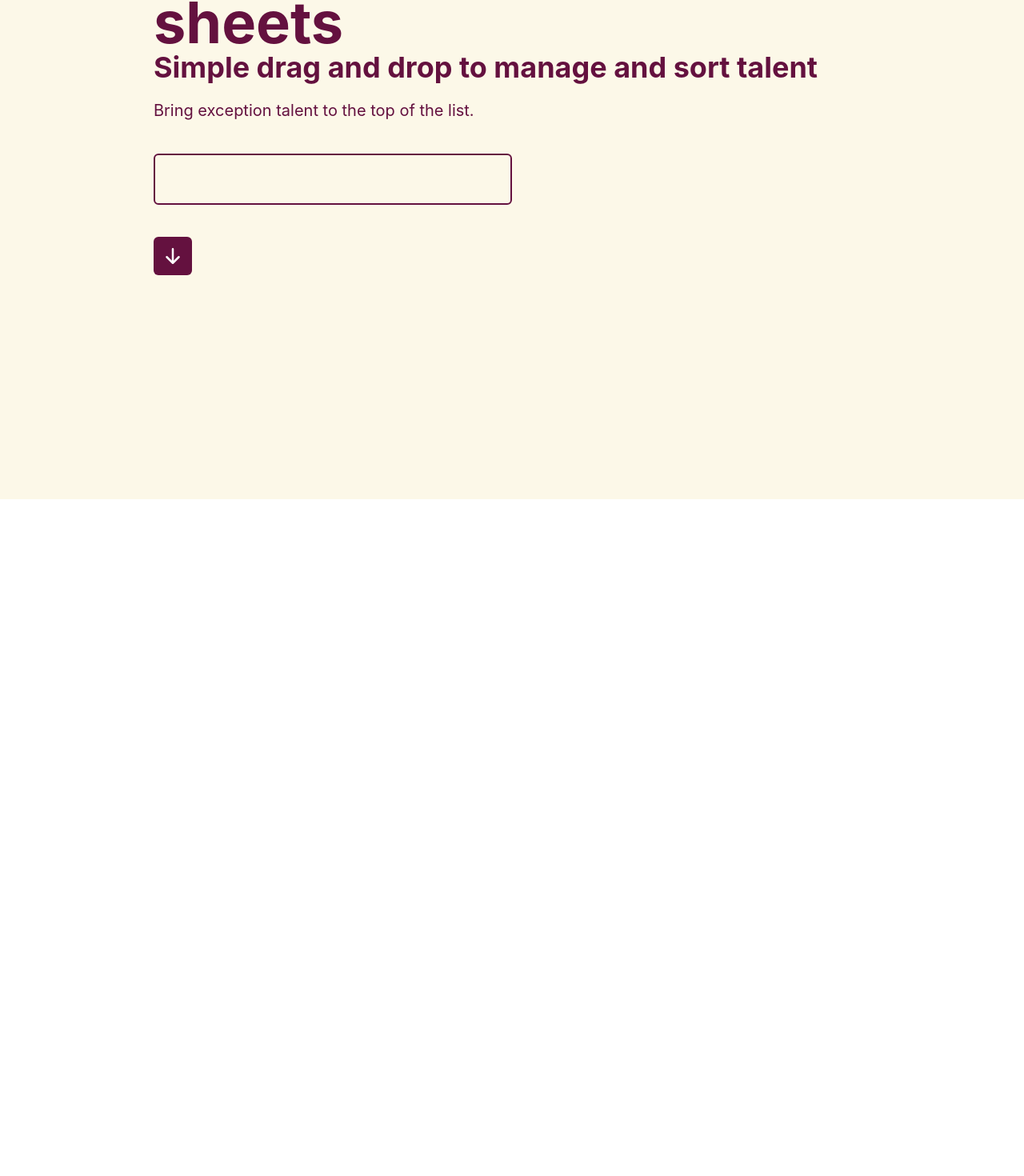
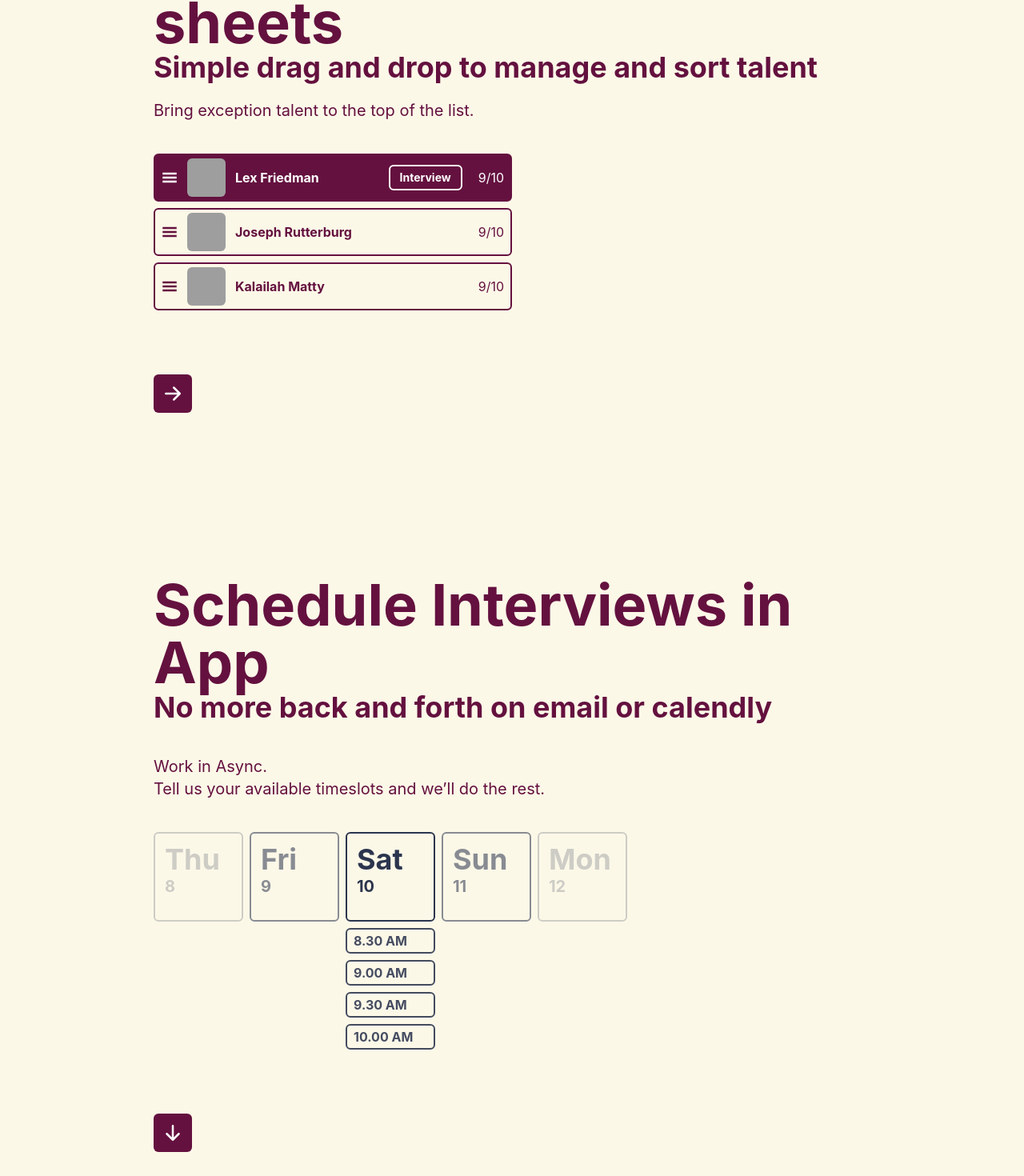
Before and after one commit to hassanhamza930/wave_hr, a React (Create React App) app: page / in a window 1280 px wide. Shown: the part 2664-4134 px from the top of the page at 80% size. Before the commit the page ends 3288 px from the top, so only its background shows below. Built offline with nearby package versions, Linux system fonts and the light colour scheme; grey boxes are pictures that could not be loaded.

Commit message:
Quick Landing Page Sprint.

```diff
--- a/public/index.html
+++ b/public/index.html
@@ -2,12 +2,12 @@
 <html lang="en">
   <head>
     <meta charset="utf-8" />
-    <link rel="icon" href="%PUBLIC_URL%/favicon.ico" />
+    <link rel="icon" href="%PUBLIC_URL%/logo.svg" />
     <meta name="viewport" content="width=device-width, initial-scale=1" />
     <meta name="theme-color" content="#000000" />
     <meta
       name="description"
-      content="Web site created using create-react-app"
+      content="Hiring software for the startup"
     />
     <link rel="apple-touch-icon" href="%PUBLIC_URL%/logo192.png" />
     <!--
@@ -24,7 +24,7 @@
       work correctly both with client-side routing and a non-root public URL.
       Learn how to configure a non-root public URL by running `npm run build`.
     -->
-    <title>React App</title>
+    <title>Wave HR</title>
   </head>
   <body>
     <noscript>You need to enable JavaScript to run this app.</noscript>
--- a/src/pages/landingPage/components/sayGoodByeToExcelSheet.tsx
+++ b/src/pages/landingPage/components/sayGoodByeToExcelSheet.tsx
@@ -1,17 +1,74 @@
-import { BsArrowDownShort } from "react-icons/bs";
+import { BsArrowRightShort } from "react-icons/bs";
+import { GiHamburgerMenu } from "react-icons/gi";
+import { motion } from 'framer-motion';
+
+interface CandidateRowInputs {
+    name: string,
+    score: string,
+    delay?: number
+}
+
+function CandidateRowHollow(props: CandidateRowInputs) {
+    return (
+        <motion.div
+            initial="hidden"
+            whileInView="visible"
+            viewport={{ once: true }}
+            transition={{ duration: props.delay }}
+            variants={{
+                visible: { opacity: 1 },
+                hidden: { opacity: 0 }
+            }}
+            className="flex flex-row text-purple hover:text-white hover:bg-purple justify-between items-center w-2/4 px-2 py-1 rounded-md border-[2px] border-purple">
+
+            <div className="flex flex-row justify-center items-center gap-3">
+                <GiHamburgerMenu className="color-purple" size={20} />
+                <div className="h-12 w-12 bg-purple rounded-md bg-cover bg-center bg-[url('https://images.unsplash.com/photo-1573496359142-b8d87734a5a2?ixlib=rb-1.2.1&ixid=MnwxMjA3fDB8MHxwaG90by1wYWdlfHx8fGVufDB8fHx8&auto=format&fit=crop&w=388&q=80')]"></div>
+                <div className="font-bold  text-md ">{props.name}</div>
+            </div>
+
+            <div className="text-md">{props.score}</div>
 
 
-function CandidateRowHollow(){
-    return(
-        <div className="flex flex-row h-16 w-2/4 rounded-md border-2 border-purple">
-
-        </div>
+        </motion.div>
     )
 }
 
+
+function CandidateRowFilled(props: CandidateRowInputs) {
+    return (
+        <motion.div
+            initial="hidden"
+            whileInView="visible"
+            viewport={{ once: true }}
+            transition={{ duration: props.delay }}
+            variants={{
+                visible: { opacity: 1 },
+                hidden: { opacity: 0 }
+            }}
+            className="flex flex-row  text-white bg-purple justify-between items-center w-2/4 px-2 py-1 rounded-md border-[2px] border-purple">
+
+            <div className="flex flex-row justify-center items-center gap-3">
+                <GiHamburgerMenu className="color-purple" size={20} />
+                <div className="h-12 w-12 bg-purple rounded-md bg-cover bg-center bg-[url('https://images.unsplash.com/photo-1573496359142-b8d87734a5a2?ixlib=rb-1.2.1&ixid=MnwxMjA3fDB8MHxwaG90by1wYWdlfHx8fGVufDB8fHx8&auto=format&fit=crop&w=388&q=80')]"></div>
+                <div className="font-bold  text-md ">{props.name}</div>
+            </div>
+
+            <div className="flex flex-row justify-center items-center gap-5">
+                <button className="hover:scale-105 hover:bg-white bg-transparent hover:text-purple text-white ml-5 px-3 py-1 border-2 border-white hover:border-purple rounded-md font-bold text-sm">Interview</button>
+                <div className="text-md">{props.score}</div>
+
+            </div>
+
+
+        </motion.div>
+    )
+}
+
+
 export default function SayGoodByeToExcelSheets() {
     return (
-        <div className="h-screen w-full flex justify-start items-start px-[15%] py-24 flex flex-col justify-start items-start">
+        <div className="h-screen w-full flex justify-start items-start px-[15%] py-24 flex-col">
             <div className="text-purple text-7xl font-bold">Say Goodbye to excel sheets</div>
             <div className="text-purple text-4xl font-bold">Simple drag and drop to manage and sort talent</div>
 
@@ -19,10 +76,26 @@ export default function SayGoodByeToExcelSheets() {
                 Bring exception talent to the top of the list.
             </div>
 
-            < CandidateRowHollow/>
+            <div className="flex flex-col gap-2 w-full">
+                {
+                    ["Lex Friedman", "Joseph Rutterburg", "Kalailah Matty"].map((e, index) => {
+                        if (index == 0) {
+                            return (
+                                <CandidateRowFilled name={e} score="9/10" delay={(index * 0.5) + 1} />
+                            )
+                        }
+                        else {
+                            return (
+                                <CandidateRowHollow name={e} score="9/10" delay={(index * 0.5) + 1} />
+                            )
+                        }
 
-            <div className="h-12 w-12 mt-10 bg-purple rounded-md flex justify-center items-center">
-                <BsArrowDownShort size={40} color="white"></BsArrowDownShort>
+                    })
+                }
+            </div>
+
+            <div className="h-12 w-12 mt-20 bg-purple rounded-md flex justify-center items-center">
+                <BsArrowRightShort size={40} color="white"></BsArrowRightShort>
             </div>
         </div>
     )
--- /dev/null
+++ b/src/pages/landingPage/components/scheduleInterviews.tsx
@@ -0,0 +1,94 @@
+import { BsArrowDownShort } from 'react-icons/bs';
+import { motion } from 'framer-motion';
+
+
+interface TimeCardProps {
+    day: string,
+    date: string,
+    opacity: string
+
+}
+
+function TimeCard(props: TimeCardProps) {
+    return (
+        <div style={{ opacity: props.opacity }} className=" h-28 w-28 border-2 text-bray border-bray rounded-md flex justify-start items-start flex-col p-3">
+            <div className='text-4xl font-bold'>{props.day}</div>
+            <div className='text-xl font-bold'>{props.date}</div>
+        </div>
+    )
+}
+
+
+
+function TimeCardExpanded(props: TimeCardProps) {
+    return (
+        <div className='flex flex-col justify-start items-start gap-2'>
+            <div style={{ opacity: props.opacity }} className=" h-28 w-28 border-2 text-bray border-bray rounded-md flex justify-start items-start flex-col p-3">
+                <div className='text-4xl font-bold'>{props.day}</div>
+                <div className='text-xl font-bold'>{props.date}</div>
+            </div>
+
+            {
+                ["8.30 AM","9.00 AM","9.30 AM","10.00 AM"].map((e, index) => {
+                    return (
+                        <motion.div
+                            initial="hidden"
+                            whileInView="visible"
+                            viewport={{ once: true }}
+                            transition={{ duration: 0.4, delay: (index * 0.2) }}
+                            variants={{
+                                visible: { opacity: 1 },
+                                hidden: { opacity: 0 }
+                            }}
+                            className='flex justify-start px-2 items-center h-8 w-full text-md font-bold text-bray/80 rounded-md hover:bg-bray/80 hover:text-white border-2 border-bray/80'>
+                            {e}
+                        </motion.div>
+                    )
+                })
+            }
+
+
+
+
+
+        </div>
+    )
+}
+
+
+
+export default function ScheduleInterviews() {
+    return (
+        <div className="h-min w-full flex justify-start items-start px-[15%] py-24 flex-col">
+            <div className="text-purple text-7xl font-bold">Schedule Interviews in App</div>
+            <div className="text-purple text-4xl font-bold">No more back and forth on email or calendly </div>
+
+            <div className="text-purple text-xl font-regular mt-10 mb-10">
+                Work in Async.<br />
+                Tell us your available timeslots and we’ll do the rest.
+            </div>
+
+
+            <div className="flex flex-row gap-2 justify-start items-start">
+                <TimeCard day="Thu" date="8" opacity={"20%"} />
+                <TimeCard day="Fri" date="9" opacity={"50%"} />
+                <TimeCardExpanded day="Sat" date="10" opacity={"90%"} />
+                <TimeCard day="Sun" date="11" opacity={"50%"} />
+                <TimeCard day="Mon" date="12" opacity={"20%"} />
+
+            </div>
+
+
+
+
+
+            <div className="h-12 w-12 mt-20 bg-purple rounded-md flex justify-center items-center">
+                <BsArrowDownShort size={40} color="white"></BsArrowDownShort>
+            </div>
+
+
+
+        </div>
+    )
+
+}
--- a/src/pages/landingPage/ui/landingPage.tsx
+++ b/src/pages/landingPage/ui/landingPage.tsx
@@ -1,9 +1,9 @@
 import WeBelieveEveryApplicationDeservesToBeSeen from '../components/everyApplication';
 import ShufflingImages from '../components/shufflingImages';
-import { Parallax, ParallaxLayer } from '@react-spring/parallax'
 import { BsArrowRightShort } from 'react-icons/bs';
 import JobApplicationsThatFeelLikeAConvo from '../components/jobApplications';
 import SayGoodByeToExcelSheets from '../components/sayGoodByeToExcelSheet';
+import ScheduleInterviews from '../components/scheduleInterviews';
 
 
 export default function LandingPage() {
@@ -17,6 +17,7 @@ export default function LandingPage() {
             <WeBelieveEveryApplicationDeservesToBeSeen />
             <JobApplicationsThatFeelLikeAConvo/>
             <SayGoodByeToExcelSheets/>
+            <ScheduleInterviews/>
 
 
 
```
Also changed, not shown: public/logo.svg (added).
